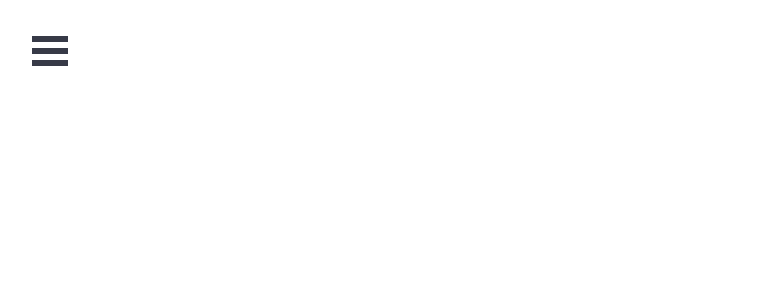
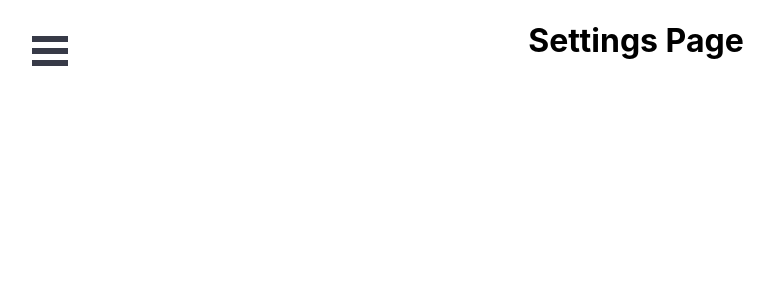
Before and after one commit to software-students-spring2022/final-project-mycryptopal, a React (Create React App) app in the folder front-end/: page /settings in a window 1280 px wide. Before the commit this address had no page. Shown: the top 300 px of the page, without its empty margins (4-778 px from the left). Built offline with nearby package versions, Linux system fonts and the light colour scheme.

Commit message:
Created skeleton code and routes for Portfolio and Settings pages. Configured links in sidebar to redirect where they're supposed to

```diff
--- a/front-end/src/App.js
+++ b/front-end/src/App.js
@@ -2,9 +2,11 @@ import { BrowserRouter as Router, Routes, Route } from 'react-router-dom';
 import './App.css';
 import Sidebar from './Sidebar';
 import Home from './Home';
+import Portfolio from './Portfolio';
 import Explore from './Explore';
 import Learn from './Learn';
 import Contact from './Contact';
+import Settings from './Settings';
 
 function App() {
   return (
@@ -14,9 +16,11 @@ function App() {
         <Router>
           <Routes>
             <Route path='/' element={<Home />} />
+            <Route path='/portfolio' element={<Portfolio />} />
             <Route path='/explore' element={<Explore />} />
             <Route path='/learn' element={<Learn />} />
             <Route path='/contact' element={<Contact />} />
+            <Route path='/settings' element={<Settings />} />
           </Routes>
         </Router>
       </div>
--- /dev/null
+++ b/front-end/src/Portfolio.js
@@ -0,0 +1,9 @@
+import './Portfolio.css';
+
+function Portfolio() {
+    return (
+        <h1>Portfolio Page</h1>
+    )
+}
+
+export default Portfolio;
--- /dev/null
+++ b/front-end/src/Settings.js
@@ -0,0 +1,9 @@
+import './Settings.css';
+
+function Settings() {
+    return (
+        <h1>Settings Page</h1>
+    )
+}
+
+export default Settings;
--- a/front-end/src/Sidebar.js
+++ b/front-end/src/Sidebar.js
@@ -5,11 +5,11 @@ function Sidebar() {
     return (
         <Menu>
             <a id="home" className="menu-item" href="/"><h1>MyCryptoPal</h1></a>
-            <a id="portfolio" className="menu-item" href="/">My Portfolio</a>
-            <a id="explore" className="menu-item" href="/">Explore Cryptos</a>
-            <a id="learn" className="menu-item" href="/">Learn</a>
-            <a id="contact" className="menu-item" href="/">Contact Us</a>
-            <a id="settings" className="menu-item" href="/">Settings</a>
+            <a id="portfolio" className="menu-item" href="/portfolio">My Portfolio</a>
+            <a id="explore" className="menu-item" href="/explore">Explore Cryptos</a>
+            <a id="learn" className="menu-item" href="/learn">Learn</a>
+            <a id="contact" className="menu-item" href="/contact">Contact Us</a>
+            <a id="settings" className="menu-item" href="/settings">Settings</a>
             <a id="logout" className="menu-item" href="/">Logout</a>
         </Menu>
     );
```
Also changed, not shown: front-end/src/Portfolio.css (added), front-end/src/Settings.css (added).
